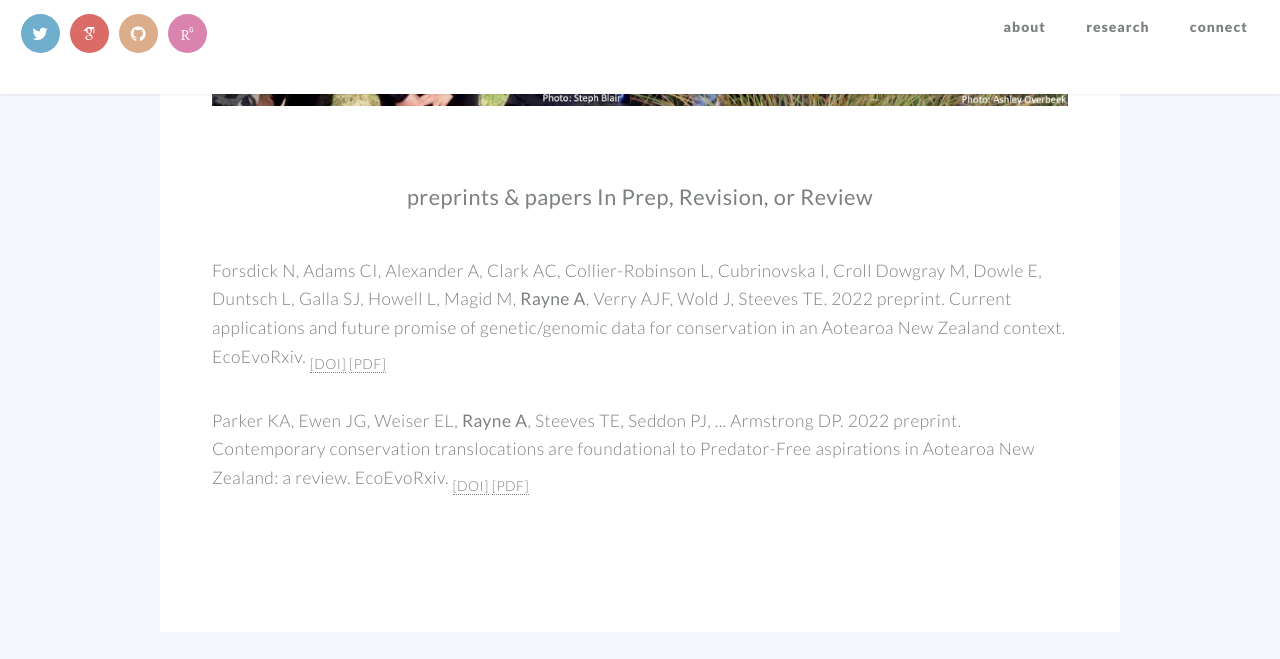
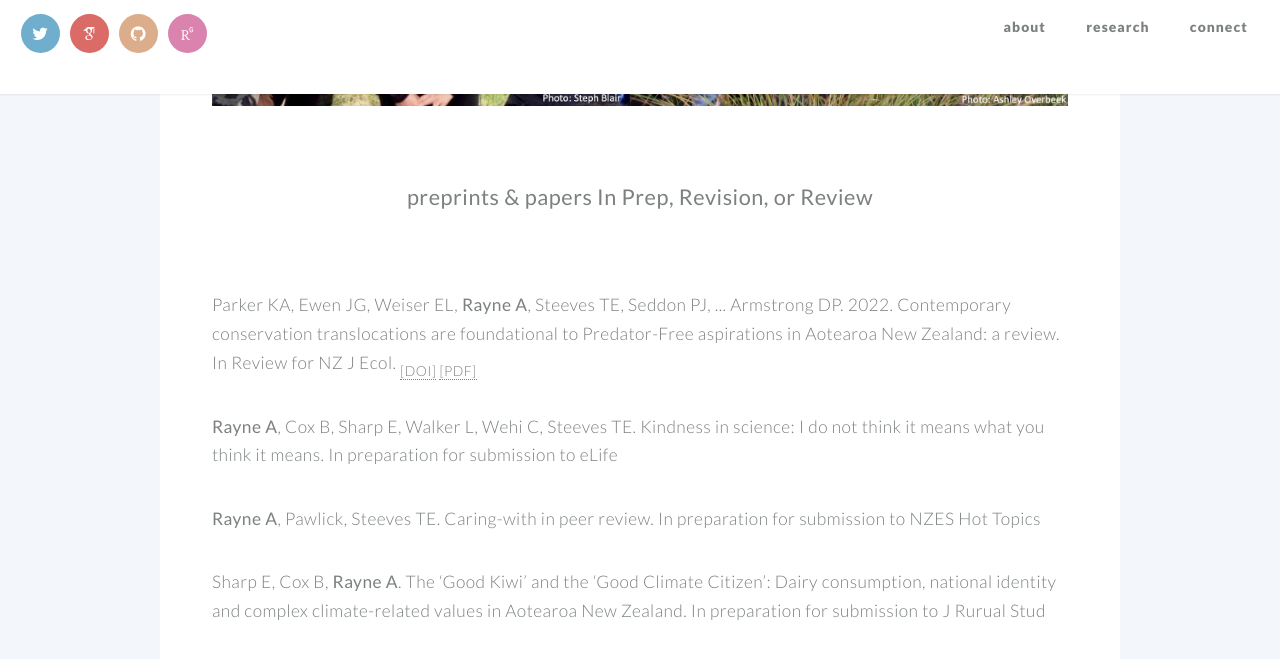
Before and after one commit to aislingrayne/aislingrayne.github.io, a Jekyll site: the page built from index.md, in a window 1280 px wide and 900 px high, scrolled down 4104 px, cut to the strip 0-750 px from the top of the window. Shown: the top 659 px of the strip. Built offline with Jekyll 4.4.1, drawn with Linux system fonts in a browser that asks for light colours; some web fonts are replaced.

Commit message:
Update preprint.html

```diff
--- a/_includes/preprint.html
+++ b/_includes/preprint.html
@@ -3,7 +3,10 @@
         p{text-align: left;}
      </style>
         <body>
-            <p>Forsdick N, Adams CI, Alexander A, Clark AC, Collier-Robinson L, Cubrinovska I, Croll Dowgray M, Dowle E, Duntsch L, Galla SJ, Howell L, Magid M, <strong>Rayne A</strong>, Verry AJF, Wold J, Steeves TE. 2022 <em>preprint</em>. Current applications and future promise of genetic/genomic data for conservation in an Aotearoa New Zealand context. <em>EcoEvoRxiv</em>. <sub><a href="https://doi.org/10.32942/osf.io/7bnjw">[DOI]</a> <a href="../files/Forsdick_et_al_2021.pdf">[PDF]</a></sub</p>
-            <p>Parker KA, Ewen JG, Weiser EL, <strong>Rayne A</strong>, Steeves TE, Seddon PJ, ... Armstrong DP. 2022 <em>preprint</em>. Contemporary conservation translocations are foundational to Predator-Free aspirations in Aotearoa New Zealand: a review. <em>EcoEvoRxiv</em>. <sub><a href="https://doi.org/10.32942/osf.io/bdaxh">[DOI]</a> <a href="../files/Parker_et_al_2021.pdf">[PDF]</a></sub></p>
-        </body>
+            <p></a></sub</p>
+            <p>Parker KA, Ewen JG, Weiser EL, <strong>Rayne A</strong>, Steeves TE, Seddon PJ, ... Armstrong DP. 2022. Contemporary conservation translocations are foundational to Predator-Free aspirations in Aotearoa New Zealand: a review. In Review for <em>NZ J Ecol</em>. <sub><a href="https://doi.org/10.32942/osf.io/bdaxh">[DOI]</a> <a href="../files/Parker_et_al_2021.pdf">[PDF]</a></sub></p>
+             <p><strong>Rayne A</strong>, Cox B, Sharp E, Walker L, Wehi C, Steeves TE. Kindness in science: I do not think it means what you think it means. In preparation for submission to <em>eLife</em></p>
+            <p><strong>Rayne A</strong>, Pawlick, Steeves TE. Caring-with in peer review. In preparation for submission to <em>NZES Hot Topics</em></p>
+            <p>Sharp E, Cox B, <strong>Rayne A</strong>. The ‘Good Kiwi’ and the ‘Good Climate Citizen’: Dairy consumption, national identity and complex climate-related values in Aotearoa New Zealand. In preparation for submission to <em>J Rurual Stud</em></p>
+     </body>
 </html>
```
